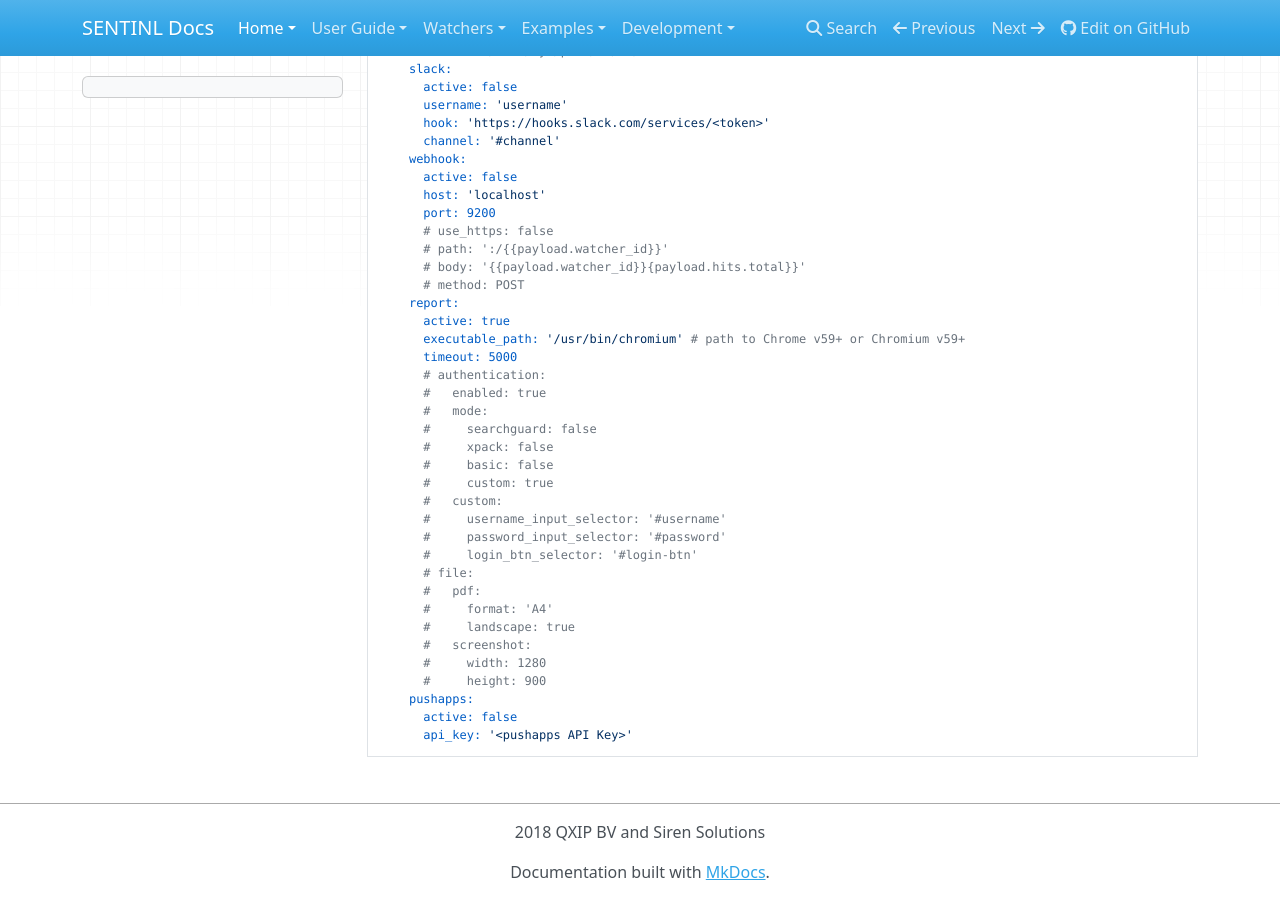
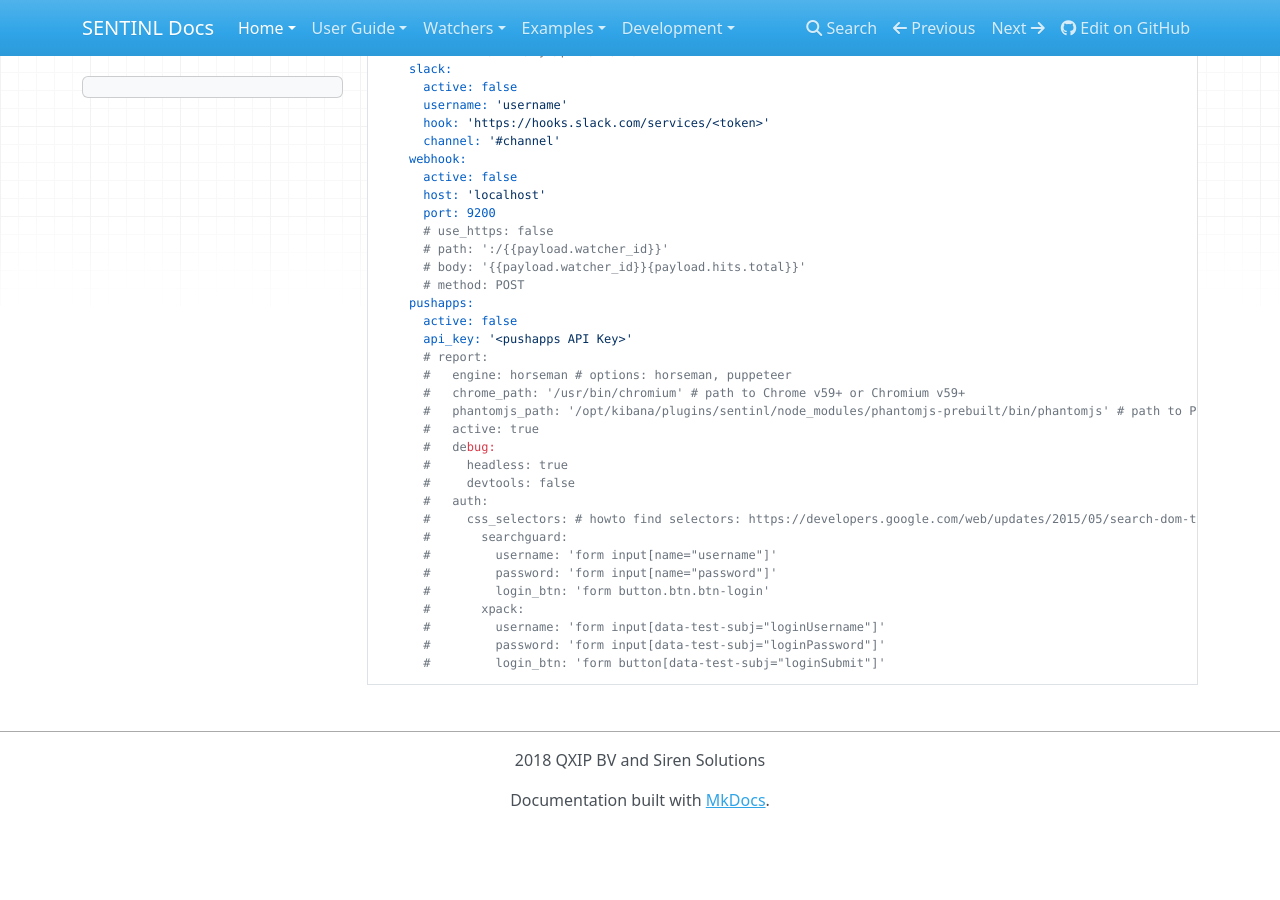
Before and after one commit to sentinl/sentinl, an MkDocs documentation site: the page built from docs/Config-Example.md, in a window 1280 px wide and 900 px high, scrolled down 2162 px. Built offline with MkDocs 1.6.1, drawn with Linux system fonts in a browser that asks for light colours; nearby versions of some CDN libraries; old or Windows-style settings are respelled for this version of MkDocs; after the commit the page ends 2990 px from its top, so only the background shows below that; some of the changed text lies outside the part shown.

````diff
--- a/docs/Config-Example.md
+++ b/docs/Config-Example.md
@@ -22,6 +22,7 @@ sentinl:
 ```
 
 ##### Example (extended)
+
 ```
 sentinl:
   es:
@@ -128,29 +129,25 @@ sentinl:
       # path: ':/{{payload.watcher_id}}'
       # body: '{{payload.watcher_id}}{payload.hits.total}}'
       # method: POST
-    report:
-      active: true
-      executable_path: '/usr/bin/chromium' # path to Chrome v59+ or Chromium v59+
-      timeout: 5000
-      # authentication:
-      #   enabled: true
-      #   mode:
-      #     searchguard: false
-      #     xpack: false
-      #     basic: false
-      #     custom: true
-      #   custom:
-      #     username_input_selector: '#username'
-      #     password_input_selector: '#password'
-      #     login_btn_selector: '#login-btn'
-      # file:
-      #   pdf:
-      #     format: 'A4'
-      #     landscape: true
-      #   screenshot:
-      #     width: 1280
-      #     height: 900
     pushapps:
       active: false
       api_key: '<pushapps API Key>'
+      # report:
+      #   engine: horseman # options: horseman, puppeteer
+      #   chrome_path: '/usr/bin/chromium' # path to Chrome v59+ or Chromium v59+
+      #   phantomjs_path: '/opt/kibana/plugins/sentinl/node_modules/phantomjs-prebuilt/bin/phantomjs' # path to PhantomJS
+      #   active: true
+      #   debug:
+      #     headless: true
+      #     devtools: false
+      #   auth:
+      #     css_selectors: # howto find selectors: https://developers.google.com/web/updates/2015/05/search-dom-tree-by-css-selector
+      #       searchguard:
+      #         username: 'form input[name="username"]'
+      #         password: 'form input[name="password"]'
+      #         login_btn: 'form button.btn.btn-login'
+      #       xpack:
+      #         username: 'form input[data-test-subj="loginUsername"]'
+      #         password: 'form input[data-test-subj="loginPassword"]'
+      #         login_btn: 'form button[data-test-subj="loginSubmit"]'
 ```
````
Also changed, not shown: other parts of docs/Config-Example.md (+1 -1 lines), docs/Authentication.md (+227 -68 lines), docs/HOWTO-Create-Reports.md (+3 -2 lines).
